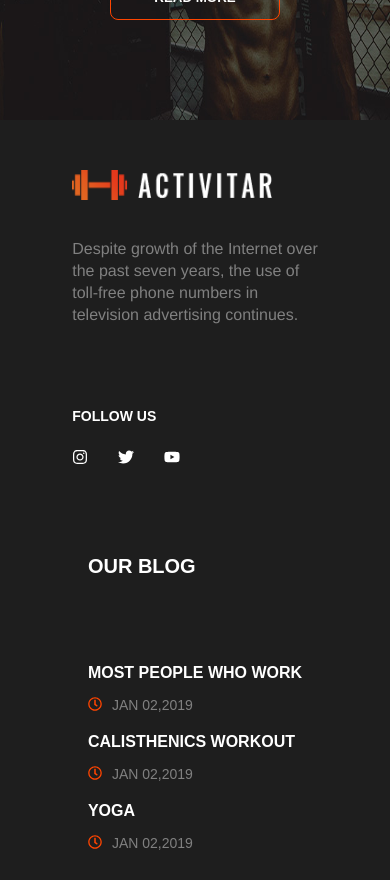
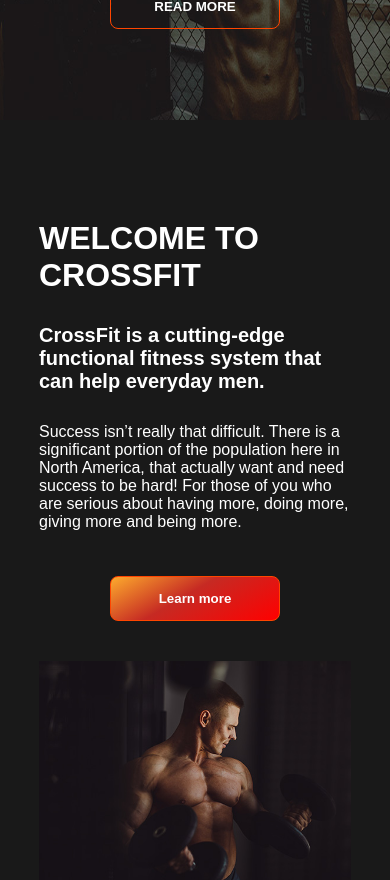
Before and after one commit to OqtayHasanli/FinalProject, a React (Vite) app in the folder frontend/: page /home in a window 390 px wide. Shown: the part 1120-2000 px from the top of the page. Built offline with nearby package versions, Linux system fonts and the light colour scheme.

Commit message:
chooseprogram section/WelcomeCrossfit section

```diff
--- a/frontend/src/pages/home/Home.jsx
+++ b/frontend/src/pages/home/Home.jsx
@@ -1,12 +1,16 @@
 import React from 'react'
 import Hero from './components/hero/Hero'
 import Classes from './components/classes/Classes'
+import Crossfit from './components/WelcomeCrossfit/Crossfit'
+import ChooseProgram from './components/chooseProgram/ChooseProgram'
 
 const Home = () => {
   return (
     <>
     <Hero/>
     <Classes/>
+    <Crossfit/>
+    <ChooseProgram/>
     </>
   )
 }
--- /dev/null
+++ b/frontend/src/pages/home/components/WelcomeCrossfit/Crossfit.jsx
@@ -0,0 +1,21 @@
+import React from 'react'
+import "./crossfit.scss"
+import photo from "./images/home-about.jpg"
+
+const Crossfit = () => {
+    return (
+        <div className='maincrosfit'>
+            <div className='container'>
+                <div className='leftside'>
+                    <h2>WELCOME TO CROSSFIT</h2>
+                    <h4>CrossFit is a cutting-edge functional fitness system that can help everyday men.</h4>
+                    <p>Success isn’t really that difficult. There is a significant portion of the population here in North America, that actually want and need success to be hard! For those of you who are serious about having more, doing more, giving more and being more.</p>
+                    <button>Learn more</button>
+                </div>
+                <img src={photo} alt="" />
+            </div>
+        </div>
+    )
+}
+
+export default Crossfit
--- /dev/null
+++ b/frontend/src/pages/home/components/WelcomeCrossfit/crossfit.scss
@@ -0,0 +1,174 @@
+.maincrosfit{
+    background-color: rgb(25, 25, 25);
+    width: 100%;
+    .container{
+        width: 80%;
+        margin: 0 auto;
+        display: flex;
+        justify-content: space-between;
+        align-items: center;
+        padding: 100px 0;
+        .leftside{
+            display: flex;
+            flex-direction: column;
+            gap: 30px;
+            width: 47%;
+            h2{
+                color: white;
+                font-family: Arial, Helvetica, sans-serif;
+                font-size: 40px;
+            }
+            h4{
+                color: white;
+                font-family: Arial, Helvetica, sans-serif;
+                font-size: 20px;
+            }
+            p{
+                color: white;
+                font-family: Arial, Helvetica, sans-serif;
+                // font-size: 20px;
+                display: grid;
+                row-gap: 10px;
+            }
+            button{
+                border: solid 1px orangered;
+                background: linear-gradient(330deg, rgba(255,0,0,1) 0%, rgba(198,42,35,1) 56%, rgba(253,171,45,1) 100%);
+                width: 170px;
+                height: 45px;
+                color: white;
+                cursor: pointer;
+                font-weight: 700;
+                margin-top: 15px;
+                transition: 300ms;
+                border-radius: 8px;
+                &:hover{
+                    background: orangered;
+                }
+            }
+        }
+
+    }
+}
+
+@media only screen and (max-width: 1250px) {
+
+    .maincrosfit{
+        background-color: rgb(25, 25, 25);
+        width: 100%;
+        .container{
+            width: 80%;
+            margin: 0 auto;
+            display: flex;
+            justify-content: space-between;
+            align-items: center;
+            padding: 100px 0;
+            flex-direction: column;
+            gap: 40px;
+
+            .leftside{
+                display: flex;
+                flex-direction: column;
+                gap: 30px;
+                width:100%;
+                align-items: center;
+                h2{
+                    color: white;
+                    font-family: Arial, Helvetica, sans-serif;
+                    font-size: 40px;
+                }
+                h4{
+                    color: white;
+                    font-family: Arial, Helvetica, sans-serif;
+                    font-size: 20px;
+                }
+                p{
+                    color: white;
+                    font-family: Arial, Helvetica, sans-serif;
+                    // font-size: 20px;
+                    display: grid;
+                    row-gap: 10px;
+                }
+                button{
+                    border: solid 1px orangered;
+                    background: linear-gradient(330deg, rgba(255,0,0,1) 0%, rgba(198,42,35,1) 56%, rgba(253,171,45,1) 100%);
+                    width: 170px;
+                    height: 45px;
+                    color: white;
+                    cursor: pointer;
+                    font-weight: 700;
+                    margin-top: 15px;
+                    transition: 300ms;
+                    border-radius: 8px;
+                    &:hover{
+                        background: orangered;
+                    }
+                }
+            }
+
+        }
+    }
+
+}
+@media only screen and (max-width: 550px) {
+
+    .maincrosfit{
+        background-color: rgb(25, 25, 25);
+        width: 100%;
+        .container{
+            width: 80%;
+            margin: 0 auto;
+            display: flex;
+            justify-content: space-between;
+            align-items: center;
+            padding: 100px 0;
+            flex-direction: column;
+            gap: 40px;
+
+            .leftside{
+                display: flex;
+                flex-direction: column;
+                gap: 30px;
+                width:100%;
+                align-items: center;
+                h2{
+                    color: white;
+                    font-family: Arial, Helvetica, sans-serif;
+                    font-size: 32px;
+                }
+                h4{
+                    color: white;
+                    font-family: Arial, Helvetica, sans-serif;
+                    font-size: 20px;
+                }
+                p{
+                    color: white;
+                    font-family: Arial, Helvetica, sans-serif;
+                    // font-size: 20px;
+                    display: grid;
+                    row-gap: 10px;
+                }
+                button{
+                    border: solid 1px orangered;
+                    background: linear-gradient(330deg, rgba(255,0,0,1) 0%, rgba(198,42,35,1) 56%, rgba(253,171,45,1) 100%);
+                    width: 170px;
+                    height: 45px;
+                    color: white;
+                    cursor: pointer;
+                    font-weight: 700;
+                    margin-top: 15px;
+                    transition: 300ms;
+                    border-radius: 8px;
+                    &:hover{
+                        background: orangered;
+                    }
+                }
+            }
+            img{
+                max-width: 100%;
+      height: auto;
+            }
+
+        }
+    }
+
+}
--- /dev/null
+++ b/frontend/src/pages/home/components/chooseProgram/ChooseProgram.jsx
@@ -0,0 +1,21 @@
+import React from 'react'
+import "./chooseprogram.scss"
+import photo from "./images/classes-title-bg.jpg"
+
+const ChooseProgram = () => {
+  return (
+    <div className='mainchoose'>
+        <img className='iamge' src={photo} alt="" />
+        <div className='container'>
+
+            <div className='content'>
+
+                <h2>CHOOSE YOUR PROGRAM</h2>
+                <p>Our Crossfit experts can help you discover new training techniques and exercises that offer a dynamic and efficient full-body workout.</p>
+            </div>
+        </div>
+    </div>
+  )
+}
+
+export default ChooseProgram
--- /dev/null
+++ b/frontend/src/pages/home/components/chooseProgram/chooseprogram.scss
@@ -0,0 +1,91 @@
+.mainchoose {
+    position: relative;
+    height: 35vh;
+
+    .iamge {
+        z-index: -1;
+        width: 100%;
+        height: 35vh;
+        position: absolute;
+
+    }
+
+    .container {
+        margin: 0 auto;
+        width: 90%;
+        display: flex;
+        align-items: center;
+        justify-content: center;
+
+        .content {
+            display: flex;
+            flex-direction: column;
+
+
+            align-items: center;
+
+            h2 {
+                color: white;
+                font-family: Arial, Helvetica, sans-serif;
+                font-size: 40px;
+                margin-bottom: 50px;
+                margin-top: 50px;
+            }
+
+            p {
+                color: white;
+                font-family: Arial, Helvetica, sans-serif;
+                max-width: 700px;
+                text-align: center;
+            }
+
+        }
+    }
+}
+
+@media only screen and (max-width: 600px) {
+
+    .mainchoose {
+        position: relative;
+
+        .iamge {
+            z-index: -1;
+            width: 100%;
+            height: 35vh;
+
+        }
+
+        .container {
+            margin: 0 auto;
+            width: 90%;
+            display: flex;
+            align-items: center;
+            justify-content: center;
+
+            .content {
+                display: flex;
+                flex-direction: column;
+                position: absolute;
+                top: 10px;
+                align-items: center;
+
+                h2 {
+                    color: white;
+                    font-family: Arial, Helvetica, sans-serif;
+                    font-size: 22px;
+                    margin-bottom: 50px;
+                    margin-top: 50px;
+                }
+
+                p {
+                    color: white;
+                    font-family: Arial, Helvetica, sans-serif;
+                    max-width: 700px;
+                    text-align: center;
+                    font-size: 14px;
+                }
+
+            }
+        }
+    }
+}
--- a/frontend/src/pages/home/components/classes/Classes.jsx
+++ b/frontend/src/pages/home/components/classes/Classes.jsx
@@ -16,16 +16,16 @@
         </div>
         <div className='groupclasses'>
             <img className='image2' src={photo2} alt="" />
-            <h2>GROUP CLASSES</h2>
-            <p>The Sopranos manages to address the biases
-            and benefits of therapy</p>
+            <h2>PERSONAL TRAINING</h2>
+            <p>Strep throat is very common during the flu
+            seasons and it can be preceded</p>
             <button>READ MORE</button>
         </div>
         <div className='groupclasses'>
             <img className='image3' src={photo3} alt="" />
-            <h2>GROUP CLASSES</h2>
-            <p>The Sopranos manages to address the biases
-            and benefits of therapy</p>
+            <h2>SPORTS NUTRITION</h2>
+            <p>A Human Being’s right to life implies his right to
+            have the free and unrestricted</p>
             <button>READ MORE</button>
         </div>
 
```
Also changed, not shown: frontend/src/pages/home/components/WelcomeCrossfit/images/home-about.jpg (added), frontend/src/pages/home/components/chooseProgram/images/classes-title-bg.jpg (added).
